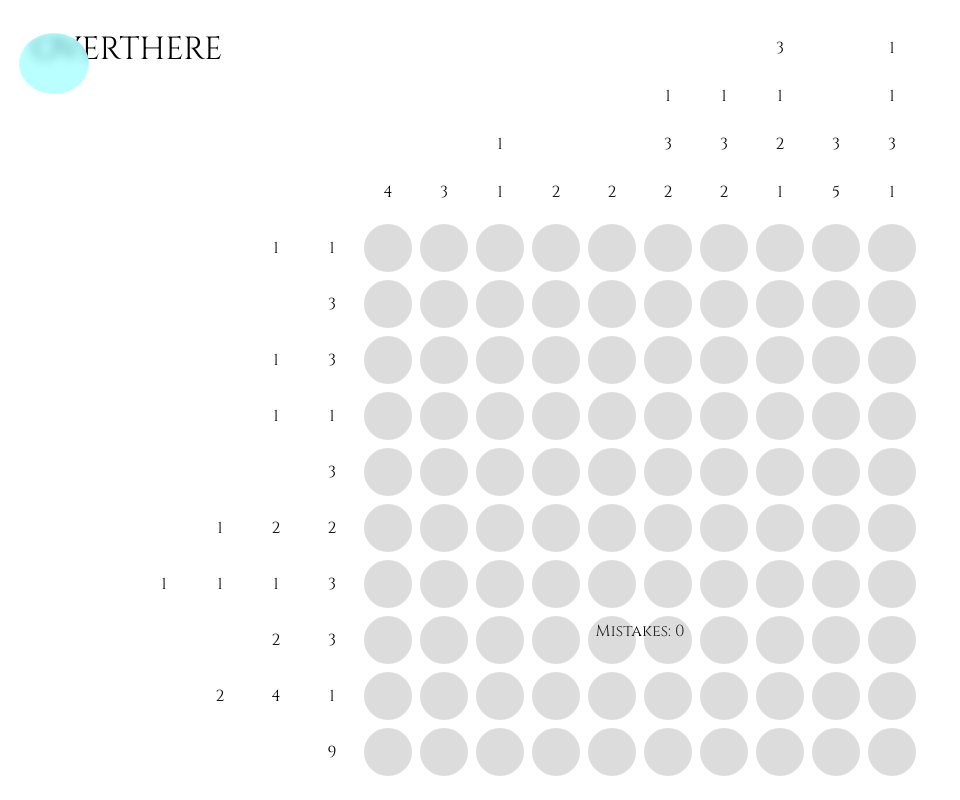
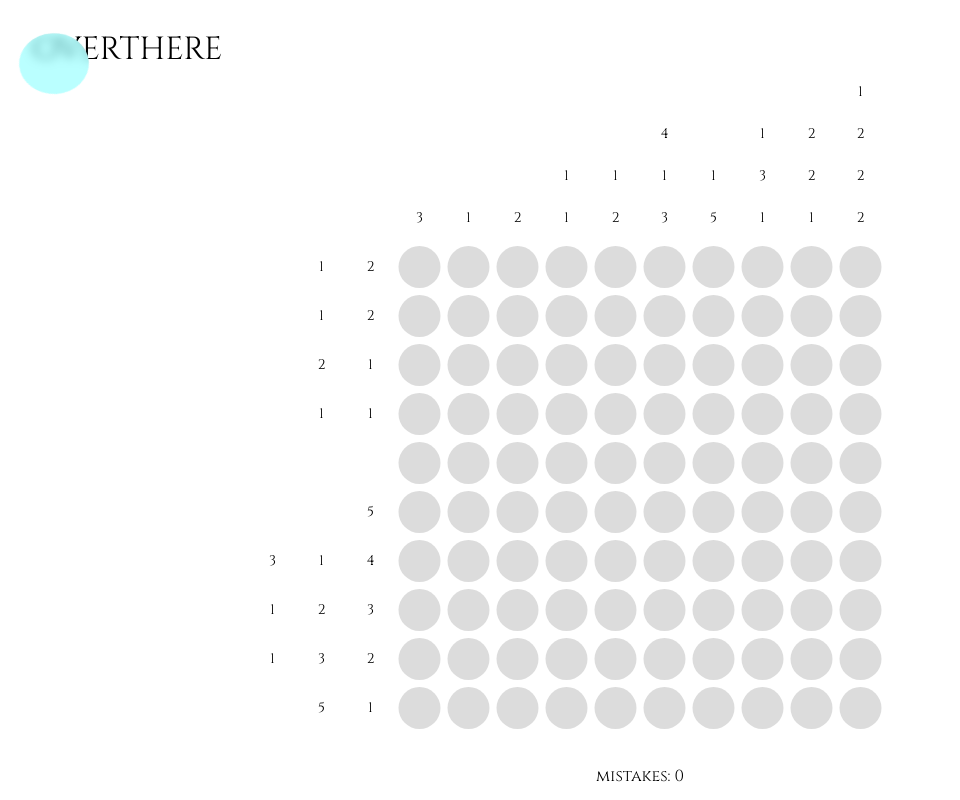
Before and after one commit to E1ri/e1ri.github.io, a Next.js app: page / in a window 1280 px wide. Shown: the whole page, without its empty margins (0-960 px from the left). Built offline with nearby package versions, Linux system fonts and the light colour scheme.

Commit message:
minor fixes

```diff
--- a/src/components/Nanogram/Nanogram.tsx
+++ b/src/components/Nanogram/Nanogram.tsx
@@ -1,7 +1,8 @@
 import { clueInfo, nanoGen } from "@/utils/nanogram";
 import classNames from "classnames";
-import { Dispatch, SetStateAction, useEffect, useState } from "react";
+import { Dispatch, SetStateAction, useEffect, useRef, useState } from "react";
 import styles from "./styles.module.scss";
+import { INonoElement } from "@/interfaces/nonoArray";
 
 interface INanogram {
   setIsWin: Dispatch<SetStateAction<boolean>>;
@@ -12,23 +13,23 @@ export const Nanogram: React.FC<INanogram> = ({
   setIsWin,
   setMistakesCount,
 }) => {
-  const [nanoArr, setNanoArr] = useState<any[][] | null>(null);
+  const arrRef = useRef<INonoElement[][]>(nanoGen(10)); // todo: custom number as a prop
+  const [nanoArr, setNanoArr] = useState<INonoElement[][] | null>(null);
   const [cluesHoriz, setCluesHoriz] = useState<number[][] | null>(null);
   const [cluesVert, setCluesVert] = useState<number[][] | null>(null);
   const [isMouseDown, setIsMouseDown] = useState<boolean>(false);
 
-  const onMouseDownHandler = () => {
+  const onMouseDownHandler = (): void => {
     setIsMouseDown(true);
   };
 
-  const onMouseUpHandler = () => {
+  const onMouseUpHandler = (): void => {
     setIsMouseDown(false);
   };
 
   useEffect(() => {
-    const arr = nanoGen(10);
-    const { rows, columns } = clueInfo(arr);
-    setNanoArr(arr);
+    const { rows, columns } = clueInfo(arrRef.current);
+    setNanoArr(arrRef.current);
     setCluesHoriz(rows);
     setCluesVert(columns);
     window.addEventListener("mousedown", onMouseDownHandler);
@@ -65,7 +66,7 @@ export const Nanogram: React.FC<INanogram> = ({
     gameOverChecker(changed);
   };
 
-  const gameOverChecker = (grid: any[][]) => {
+  const gameOverChecker = (grid: INonoElement[][]) => {
     for (let x of grid) {
       for (let y of x) {
         if (y.content === 1 && y.isPressed !== true) {
@@ -80,7 +81,7 @@ export const Nanogram: React.FC<INanogram> = ({
     <div className={styles.nano}>
       <div className={styles.nano__top_row}>
         {cluesVert !== null &&
-          cluesVert.map((el, index) => {
+          cluesVert.map((el: number[], index) => {
             return (
               <div className={styles.nano__clue_row} key={index}>
                 {el.map((el, index) => {
@@ -95,7 +96,7 @@ export const Nanogram: React.FC<INanogram> = ({
           })}
       </div>
       {nanoArr !== null &&
-        nanoArr.map((el, indexRow) => {
+        nanoArr.map((el: INonoElement[], indexRow) => {
           return (
             <div className={styles.nano__row} key={indexRow}>
               {cluesHoriz !== null &&
@@ -106,7 +107,7 @@ export const Nanogram: React.FC<INanogram> = ({
                     </div>
                   );
                 })}
-              {el.map((cell, index) => {
+              {el.map((cell: INonoElement, index) => {
                 return (
                   <div
                     className={classNames({
--- a/src/components/Nanogram/styles.module.scss
+++ b/src/components/Nanogram/styles.module.scss
@@ -4,6 +4,7 @@
   position: absolute;
   left: 50%;
   top: 50%;
+  font-size: 14px;
   width: calc(30em + 4.5em);
   transform: translate(-50%, -50%);
   align-items: flex-end;
--- /dev/null
+++ b/src/interfaces/nonoArray.ts
@@ -0,0 +1,9 @@
+export interface INonoElement {
+  content: number;
+  isPressed: boolean;
+}
+
+export interface ICluesInfo {
+  rows: number[][];
+  columns: number[][];
+}
--- a/src/pages/index.tsx
+++ b/src/pages/index.tsx
@@ -15,8 +15,10 @@ const Home = () => {
         <link rel="icon" href="favicon.ico" />
       </Head>
       <div className={styles.main}>
-        <div className={styles.main__text}>Mistakes: {mistakesCount}</div>
-        {isWin && <div className={styles.main__text}>WINWINWIN</div>}
+        <div className={styles.main__container}>
+          <div className={styles.main__counter}>mistakes: {mistakesCount}</div>
+          {isWin && <div className={styles.main__message}>WIN!!!</div>}
+        </div>
         <Nanogram setMistakesCount={setMistakesCount} setIsWin={setIsWin} />
       </div>
     </>
--- a/src/styles/_vars.scss
+++ b/src/styles/_vars.scss
@@ -7,4 +7,4 @@ $font-2: #bd2a1e; //test
 $font-3: #00a6bf; //test
 $font-4: #8237ac; //test
 $font-5: #00d200; //test
-$font: #e43844;
+$font: #e43844; // test
--- a/src/styles/index.module.scss
+++ b/src/styles/index.module.scss
@@ -2,9 +2,18 @@
   display: flex;
   align-items: center;
   flex-direction: column-reverse;
-  padding-top: 10em;
-  height: calc(100vh - 10em);
-  &__text {
-    margin-top: 3em;
+  height: calc(100vh - 1em);
+  width: 100vw;
+  &__container {
+    position: relative;
+    bottom: 0;
+  }
+  &__counter {
+    text-align: center;
+    line-height: 1em;
+  }
+  &__message {
+    text-align: center;
+    margin-top: 0.5em;
   }
 }
--- a/src/utils/nanogram.ts
+++ b/src/utils/nanogram.ts
@@ -1,4 +1,6 @@
-export const nanoGen = (size: number): number[][] => {
+import { ICluesInfo, INonoElement } from "@/interfaces/nonoArray";
+
+export const nanoGen = (size: number): INonoElement[][] => {
   const rows: any[][] = [];
   const columns: any[][] = [];
 
@@ -53,16 +55,16 @@ export const nanoGen = (size: number): number[][] => {
   return grid;
 };
 
-export const clueInfo = (grid: any[][]): any => {
+export const clueInfo = (grid: INonoElement[][]): ICluesInfo => {
   const rows: any[][] = [];
   const columns: any[][] = [];
-  let currentIndex = 0;
+  let currentIndex: number = 0;
 
   for (let x of grid) {
-    let repeatCount = 0;
-    let repeatCountHoriz = 0;
-    const column: any[] = [];
-    const row: any[] = [];
+    let repeatCount: number = 0;
+    let repeatCountHoriz: number = 0;
+    const column: number[] = [];
+    const row: number[] = [];
     for (let y of x) {
       if (y.content === 1) {
         repeatCount++;
```
